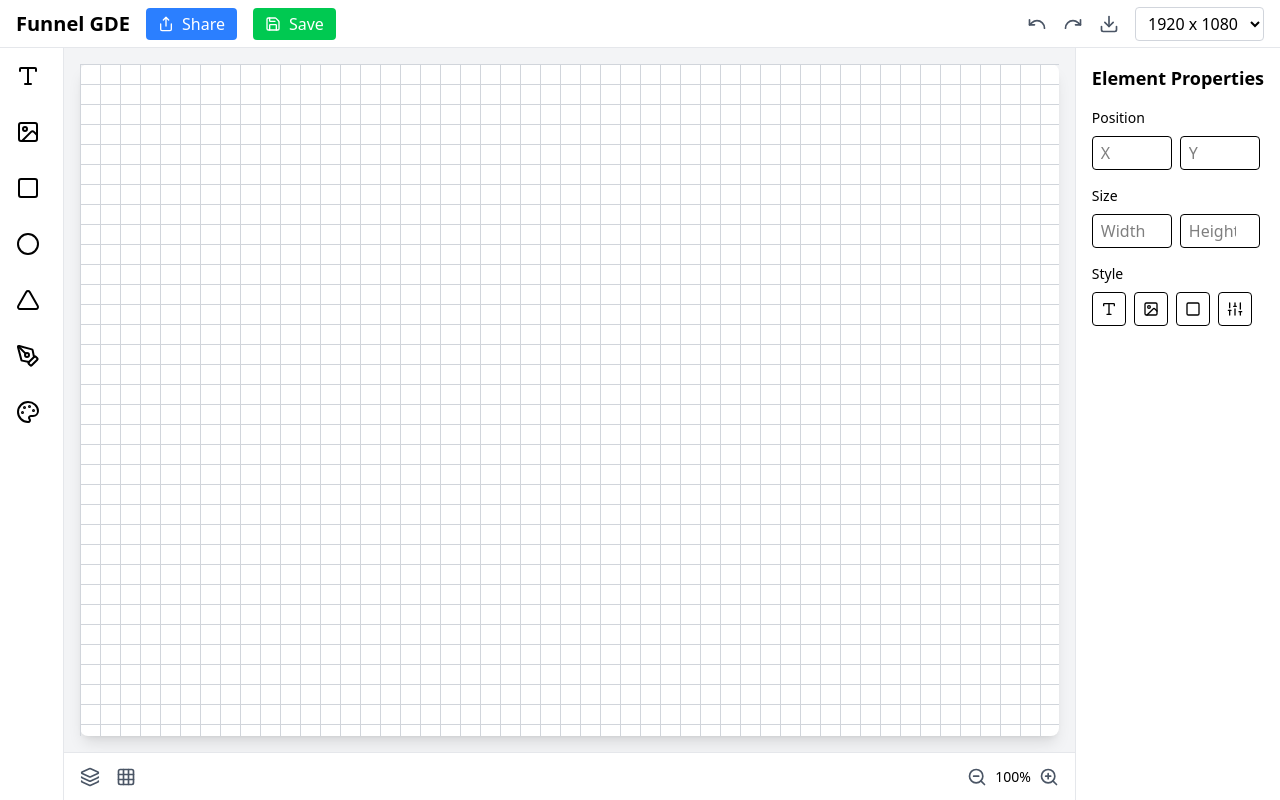
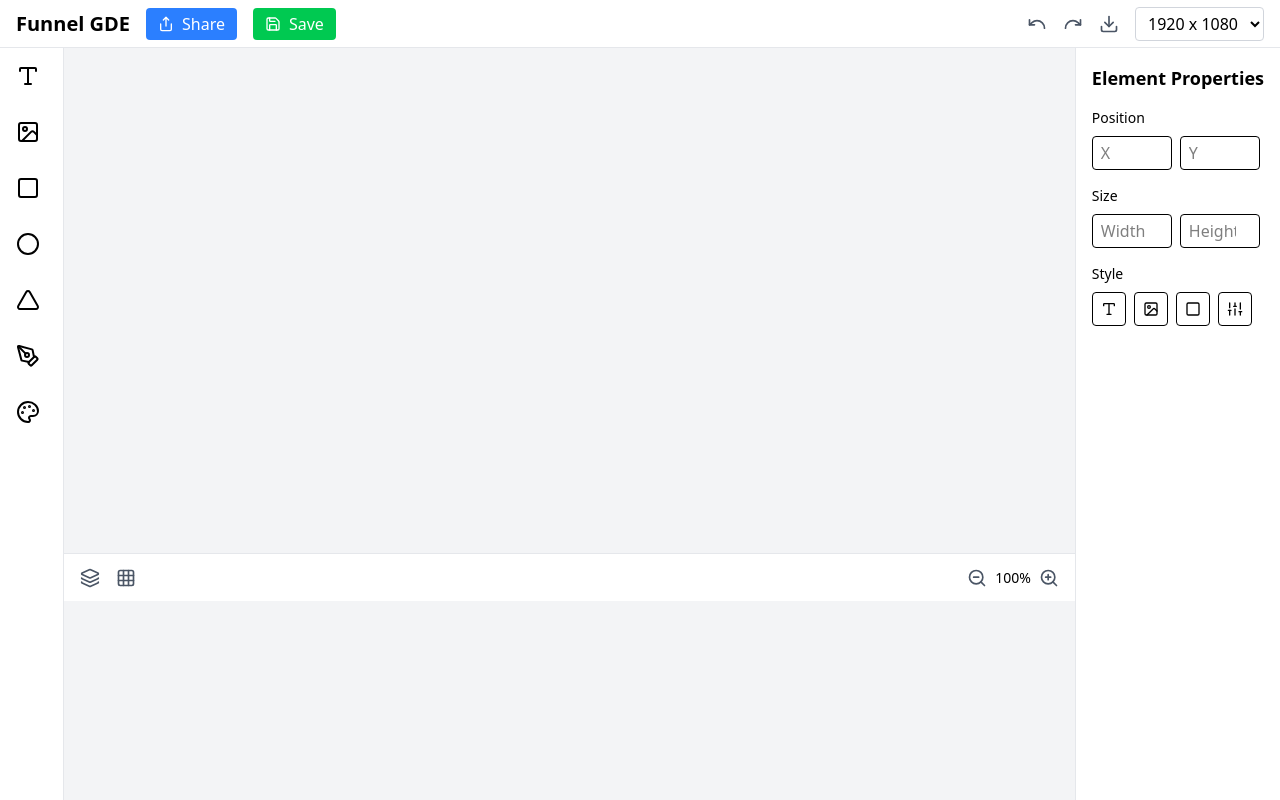
Before and after one commit to abdullahzayed812/FABRIC_JS_DEMO, a React (Vite) app: page / in a window 1280 px wide. Built offline with nearby package versions, Linux system fonts and the light colour scheme.

Commit message:
edit layout

```diff
--- a/src/App.tsx
+++ b/src/App.tsx
@@ -2,9 +2,11 @@ import { TopBar } from "./components/TopBar";
 import { Toolbar } from "./components/Toolbar";
 import { BottomBar } from "./components/ButtomBar";
 import { RightSidebar } from "./components/RightSidebar";
-import { Canvas } from "./components/Canvas";
+// import { Canvas } from "./components/CanvasArea";
 import SidebarDrawer from "./components/SidebarDrawer";
 import { useState } from "react";
+import { CanvasProvider, useCanvasContext } from "./context/canvasContext";
+import { CanvasArea } from "./components/CanvasArea";
 
 export type ToolType =
   | "text"
@@ -18,12 +20,17 @@ export type ToolType =
 
 function App() {
   const [selectedTool, setSelectedTool] = useState<ToolType>(null);
+  const { canvas, canvasRef } = useCanvasContext();
+
+  // console.log(canvasRef.current);
 
   return (
+    <CanvasProvider>
       <div className="flex flex-col h-screen bg-gray-100">
         <TopBar />
         <div className="flex flex-1 overflow-hidden">
           <Toolbar
+            canvas={canvas}
             selectedTool={selectedTool}
             setSelectedTool={setSelectedTool}
           />
@@ -33,13 +40,15 @@ function App() {
               setSelectedTool={setSelectedTool}
             />
             <div className="flex flex-col flex-1">
-            <Canvas />
+              {/* <CanvasArea canvasRef={canvasRef} /> */}
+              <canvas id="canvas" ref={canvasRef} />
               <BottomBar />
             </div>
           </div>
           <RightSidebar />
         </div>
       </div>
+    </CanvasProvider>
   );
 }
 
--- a/src/components/Canvas.tsx
+++ /dev/null
@@ -1,20 +0,0 @@
-import React from "react";
-
-export const Canvas: React.FC = () => {
-  return (
-    <div className="flex-1 p-4 overflow-auto">
-      <div className="bg-white w-full h-[calc(100vh-8rem)] shadow-lg rounded-lg relative">
-        <div
-          className="absolute inset-0"
-          style={{
-            backgroundImage:
-              "linear-gradient(to right, #d1d5db 1px, transparent 1px), linear-gradient(to bottom, #d1d5db 1px, transparent 1px)",
-            backgroundSize: "20px 20px",
-          }}
-        >
-          {/* Canvas content will go here */}
-        </div>
-      </div>
-    </div>
-  );
-};
--- /dev/null
+++ b/src/components/CanvasArea.tsx
@@ -0,0 +1,26 @@
+import React from "react";
+
+interface CanvasAreaProps {
+  canvasRef: React.Ref<HTMLCanvasElement> | undefined;
+}
+
+export const CanvasArea: React.FC<CanvasAreaProps> = ({ canvasRef }) => {
+  // console.log(canvasRef?.current);
+  return (
+    <canvas id="canvas" ref={canvasRef} />
+    // <div className="flex-1 p-4 overflow-auto">
+    //   <div className="bg-white w-full h-[calc(100vh-8rem)] shadow-lg rounded-lg relative">
+    //     <div
+    //       className="absolute inset-0"
+    //       style={{
+    //         backgroundImage:
+    //           "linear-gradient(to right, #d1d5db 1px, transparent 1px), linear-gradient(to bottom, #d1d5db 1px, transparent 1px)",
+    //         backgroundSize: "20px 20px",
+    //       }}
+    //     >
+
+    //     </div>
+    //   </div>
+    // </div>
+  );
+};
--- a/src/components/Settings.tsx
+++ b/src/components/Settings.tsx
@@ -1,13 +1,26 @@
-import { Canvas, Circle, FabricObject, Rect, TFiller } from "fabric";
+import {
+  Canvas,
+  Circle,
+  Ellipse,
+  FabricObject,
+  Line,
+  Path,
+  Polygon,
+  Rect,
+  TFiller,
+  Triangle,
+} from "fabric";
 import React, { useEffect, useState } from "react";
-import { Input } from "./Input";
+// import { Input } from "./Input";
 
 interface SettingsProps {
   canvas: Canvas | null;
 }
 
 export const Settings: React.FC<SettingsProps> = ({ canvas }) => {
-  const [selectedObject, setSelectedObject] = useState<FabricObject | null>(null);
+  const [selectedObject, setSelectedObject] = useState<FabricObject | null>(
+    null
+  );
   const [width, setWidth] = useState<string>("");
   const [height, setHeight] = useState<string>("");
   const [diameter, setDiameter] = useState<string>("");
@@ -39,11 +52,13 @@ export const Settings: React.FC<SettingsProps> = ({ canvas }) => {
       if (selectedObject.type === "rect") {
         const rect = selectedObject as Rect;
         if (width && !isNaN(Number(width))) rect.set({ width: Number(width) });
-        if (height && !isNaN(Number(height))) rect.set({ height: Number(height) });
+        if (height && !isNaN(Number(height)))
+          rect.set({ height: Number(height) });
         if (color) rect.set({ fill: color });
       } else if (selectedObject.type === "circle") {
         const circle = selectedObject as Circle;
-        if (diameter && !isNaN(Number(diameter))) circle.set({ radius: Number(diameter) });
+        if (diameter && !isNaN(Number(diameter)))
+          circle.set({ radius: Number(diameter) });
         if (color) circle.set({ fill: color });
       }
       canvas.renderAll();
@@ -80,10 +95,10 @@ export const Settings: React.FC<SettingsProps> = ({ canvas }) => {
     <section className="fixed top-[50%] translate-x-[50%] left-0 bg-gray-800 p-3 rounded-lg">
       {selectedObject ? (
         <section className="flex flex-col">
-          <Input value={width} setValue={setWidth} />
+          {/* <Input value={width} setValue={setWidth} />
           <Input value={height} setValue={setHeight} />
           <Input value={diameter} setValue={setDiameter} />
-          <Input value={color?.toString() ?? ""} setValue={setColor} />
+          <Input value={color?.toString() ?? ""} setValue={setColor} /> */}
         </section>
       ) : null}
     </section>
--- a/src/components/Toolbar.tsx
+++ b/src/components/Toolbar.tsx
@@ -10,15 +10,27 @@ import {
 } from "lucide-react";
 import { ToolType } from "../App";
 import Tooltip from "./Tooltip";
+import {
+  Canvas,
+  Rect,
+  Circle as FabricCircle,
+  Polygon,
+  Ellipse,
+  Triangle as FabricTriangle,
+  Line,
+  Path,
+} from "fabric";
 
 interface ToolbarProps {
   selectedTool: ToolType;
   setSelectedTool: (tool: ToolType) => void;
+  canvas: Canvas | null;
 }
 
 export const Toolbar: React.FC<ToolbarProps> = ({
   selectedTool,
   setSelectedTool,
+  canvas,
 }) => {
   const tools = [
     { name: "text", icon: Type },
@@ -29,6 +41,104 @@ export const Toolbar: React.FC<ToolbarProps> = ({
     { name: "draw", icon: PenTool },
     { name: "background", icon: Palette },
   ] as const;
+
+  const handleAddShape = (shapeType: string) => {
+    let shape;
+
+    // Create shape based on the shapeType
+    switch (shapeType) {
+      case "rect":
+        shape = new Rect({
+          left: 100,
+          top: 100,
+          width: 150,
+          height: 150,
+          fill: "blue",
+        });
+        break;
+      case "circle":
+        shape = new FabricCircle({
+          left: 100,
+          top: 100,
+          radius: 75,
+          fill: "green",
+        });
+        break;
+      case "triangle":
+        shape = new FabricTriangle({
+          left: 100,
+          top: 100,
+          width: 150,
+          height: 150,
+          fill: "red",
+        });
+        break;
+      case "line":
+        shape = new Line([100, 100, 200, 200], {
+          stroke: "purple",
+          strokeWidth: 5,
+        });
+        break;
+      case "polygon":
+        shape = new Polygon(
+          [
+            { x: 100, y: 100 },
+            { x: 150, y: 50 },
+            { x: 200, y: 100 },
+            { x: 150, y: 150 },
+          ],
+          {
+            fill: "orange",
+            stroke: "black",
+            strokeWidth: 2,
+          }
+        );
+        break;
+      case "path":
+        shape = new Path("M 100 100 Q 200 200, 100 300", {
+          fill: "transparent",
+          stroke: "black",
+          strokeWidth: 5,
+        });
+        break;
+      case "ellipse":
+        shape = new Ellipse({
+          left: 100,
+          top: 100,
+          rx: 100,
+          ry: 60,
+          fill: "pink",
+        });
+        break;
+      case "star":
+        shape = new Polygon(
+          [
+            { x: 200, y: 50 },
+            { x: 220, y: 90 },
+            { x: 270, y: 90 },
+            { x: 230, y: 130 },
+            { x: 250, y: 170 },
+            { x: 200, y: 150 },
+            { x: 150, y: 170 },
+            { x: 170, y: 130 },
+            { x: 130, y: 90 },
+            { x: 180, y: 90 },
+          ],
+          {
+            fill: "yellow",
+            stroke: "black",
+            strokeWidth: 2,
+          }
+        );
+        break;
+      default:
+        break;
+    }
+
+    if (shape) {
+      canvas?.add(shape);
+    }
+  };
 
   return (
     <div className="w-16 bg-white border-r border-gray-200">
--- /dev/null
+++ b/src/context/canvasContext.tsx
@@ -0,0 +1,65 @@
+import { Canvas } from "fabric";
+import {
+  Dispatch,
+  ReactNode,
+  SetStateAction,
+  createContext,
+  useContext,
+  useEffect,
+  useRef,
+  useState,
+} from "react";
+
+interface CanvasContextType {
+  canvas: Canvas | null;
+  canvasRef: React.RefObject<HTMLCanvasElement | null> | null;
+  setCanvas: Dispatch<SetStateAction<Canvas | null>>;
+}
+
+// Create context with default values
+export const CanvasContext = createContext<CanvasContextType>({
+  canvas: null,
+  canvasRef: null,
+  setCanvas: () => null,
+});
+
+export const CanvasProvider: React.FC<{ children: ReactNode }> = ({
+  children,
+}) => {
+  const [canvas, setCanvas] = useState<Canvas | null>(null);
+  const canvasRef = useRef<HTMLCanvasElement | null>(null);
+
+  useEffect(() => {
+    if (canvasRef.current) {
+      const initCanvas = new Canvas(canvasRef.current, {
+        width: 500,
+        height: 500,
+      });
+
+      initCanvas.backgroundColor = "#FFF";
+      initCanvas.renderAll();
+
+      setCanvas(initCanvas);
+
+      return () => {
+        initCanvas.dispose();
+      };
+    }
+  }, []);
+
+  return (
+    <CanvasContext.Provider value={{ canvas, canvasRef, setCanvas }}>
+      {children}
+    </CanvasContext.Provider>
+  );
+};
+
+export const useCanvasContext = () => {
+  const context = useContext(CanvasContext);
+
+  if (!context) {
+    throw new Error("Can't use canvas context..........");
+  }
+
+  return context;
+};
```
Lines whose indentation alone changed are shown as unchanged.
